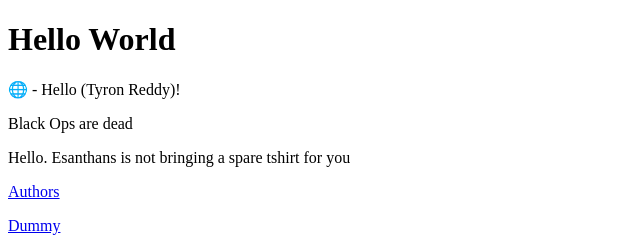
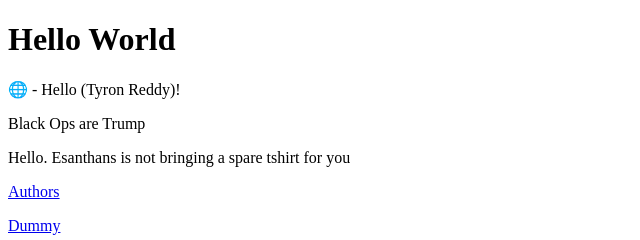
Before and after one commit to TyronR/software_3_lab_1, a plain HTML site: page index.html in a window 1280 px wide. Shown: the full height of the page, 0-640 px from the left. Drawn offline with Linux system fonts and the light colour scheme.

Commit message:
Merge tool conflict test

```diff
--- a/index.html
+++ b/index.html
@@ -10,7 +10,7 @@
 		&#127760 - Hello (Tyron Reddy)!
 	  </p>
 
-	<p>Black Ops are dead</p>
+	<p>Black Ops are Trump</p>
 
 	<p>Hello. Esanthans is not bringing a spare tshirt for you</p>
 
```
